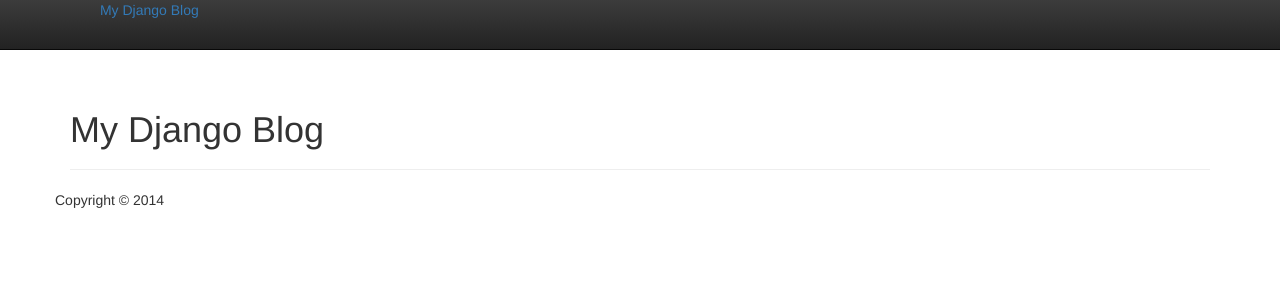
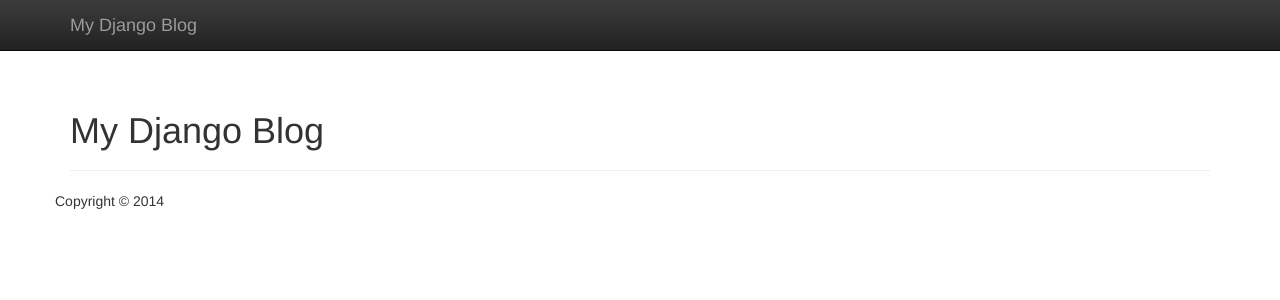
Before and after one commit to tklarryonline/django-blog-homework, a Django app: template templates/blogengine/post_list.html in a window 1280 px wide. Shown: the top 300 px of the page. Run offline with Django 3.2, Linux system fonts and the light colour scheme; the template is opened without the code that fills it, so the values that code supplies are empty; parts of the project's set-up code (start-up, migrations or seed data) failed here and were passed over; some libraries are stand-ins or nearby versions.

Commit message:
Fixed navigation bar style

```diff
--- a/templates/blogengine/includes/base.html
+++ b/templates/blogengine/includes/base.html
@@ -25,17 +25,17 @@
         <![endif]-->
 
         <!-- BEGIN my_content -->
-        <div class="navbar navbar-static-top navbar-inverse">
-            <div class="navbar-inner">
-                <div class="container">
-                    <a class="btn btn-navbar" data-toggle="collapse" data-target=".nav-collapse">
+        <div class="navbar navbar-static-top navbar-inverse" role="navigation">
+            <div class="container">
+                <div class="navbar-header">
+                    <button class="navbar-toggle" type="button" data-toggle="collapse" data-target=".navbar-collapse">
                         <span class="icon-bar"></span>
                         <span class="icon-bar"></span>
                         <span class="icon-bar"></span>
-                    </a>
-                    <a class="brand" href="/">My Django Blog</a>
-                    <div class="nav-collapse collapse">
-                    </div>
+                    </button>
+                    <a class="navbar-brand" href="/">My Django Blog</a>
+                </div>
+                <div class="navbar-collapse collapse">
                 </div>
             </div>
         </div>
```
